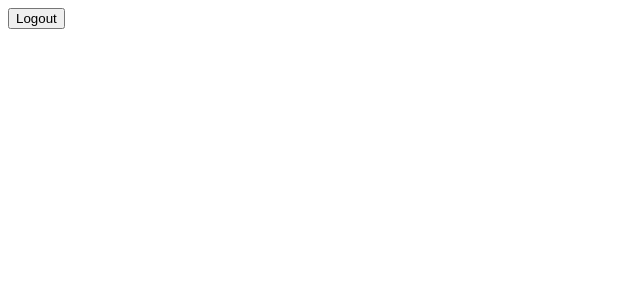
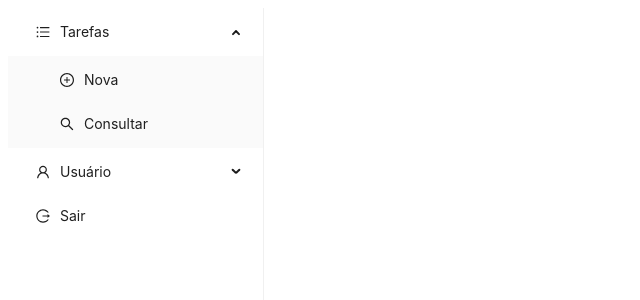
Before and after one commit to natanaeldeveloper/laravel-react-todolist, a React (Vite) app in the folder frontend/: page /home in a window 1280 px wide. Shown: the top 300 px of the page, without its empty margins (0-640 px from the left). Built offline with nearby package versions, Linux system fonts and the light colour scheme; sample sign-in values are in the browser's storage.

Commit message:
feat: navbar e rota de registro

```diff
--- a/frontend/package.json
+++ b/frontend/package.json
@@ -10,7 +10,6 @@
     "preview": "vite preview"
   },
   "dependencies": {
-    "@stitches/react": "^1.2.8",
     "antd": "^5.4.6",
     "axios": "^1.3.6",
     "react": "^18.2.0",
--- a/frontend/src/components/Navbar.tsx
+++ b/frontend/src/components/Navbar.tsx
@@ -1,9 +1,35 @@
-import { useNavigate } from "react-router-dom"
+import React, { useState } from 'react';
+import { UserOutlined, LogoutOutlined, EditOutlined, UnorderedListOutlined, SearchOutlined, SettingOutlined, PlusCircleOutlined } from '@ant-design/icons';
+import type { MenuProps } from 'antd';
+import { Menu } from 'antd';
+import { useNavigate } from 'react-router-dom'
+import AuthService from '../services/AuthService';
 
-import AuthService from "../services/AuthService"
+type MenuItem = Required<MenuProps>['items'][number];
 
-const Navbar: React.FC = () => {
+function getItem(
+  label: React.ReactNode,
+  key: React.Key,
+  icon?: React.ReactNode,
+  children?: MenuItem[],
+  onClick?: () => void,
+  type?: 'group',
+): MenuItem {
+  return {
+    key,
+    icon,
+    children,
+    label,
+    type,
+    onClick
+  } as MenuItem;
+}
 
+const rootSubmenuKeys = ['sub2'];
+
+const App: React.FC = () => {
+
+  const [openKeys, setOpenKeys] = useState(['sub1']);
   const navigate = useNavigate()
 
   const logout = () => {
@@ -13,11 +39,37 @@ const Navbar: React.FC = () => {
       })
   }
 
+  const items: MenuItem[] = [
+    getItem('Tarefas', 'sub1', <UnorderedListOutlined />, [
+      getItem('Nova', '1', <PlusCircleOutlined />),
+      getItem('Consultar', '2', <SearchOutlined />),
+    ]),
+    getItem('Usuário', 'sub2', <UserOutlined />, [
+      getItem('Perfil', '4', <UserOutlined />),
+      getItem('Consultar', '3', <SearchOutlined />),
+      getItem('Configurações', '5', <SettingOutlined />),
+    ]),
+    getItem('Sair', 'sub3', <LogoutOutlined />, undefined, logout),
+  ];
+
+  const onOpenChange: MenuProps['onOpenChange'] = (keys) => {
+    const latestOpenKey = keys.find((key) => openKeys.indexOf(key) === -1);
+    if (rootSubmenuKeys.indexOf(latestOpenKey!) === -1) {
+      setOpenKeys(keys);
+    } else {
+      setOpenKeys(latestOpenKey ? [latestOpenKey] : []);
+    }
+  };
+
   return (
-    <nav>
-      <button onClick={logout}>Logout</button>
-    </nav>
-  )
-}
+    <Menu
+      mode="inline"
+      openKeys={openKeys}
+      onOpenChange={onOpenChange}
+      style={{ width: 256, height: '100vh' }}
+      items={items}
+    />
+  );
+};
 
-export default Navbar
+export default App;
```
Also changed, not shown: frontend/src/services/UserService.ts (added, +13 -0 lines), frontend/src/styles/stitches.config.ts (deleted, +0 -18 lines), 1 other file (tests, documents, lock files or other folders).
